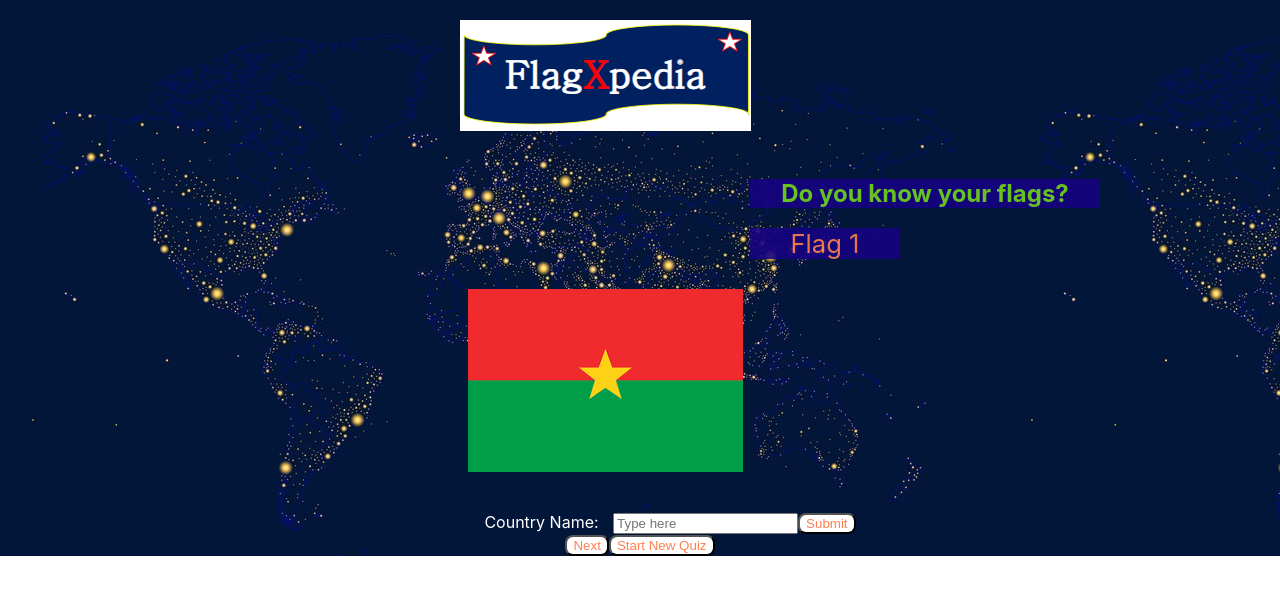
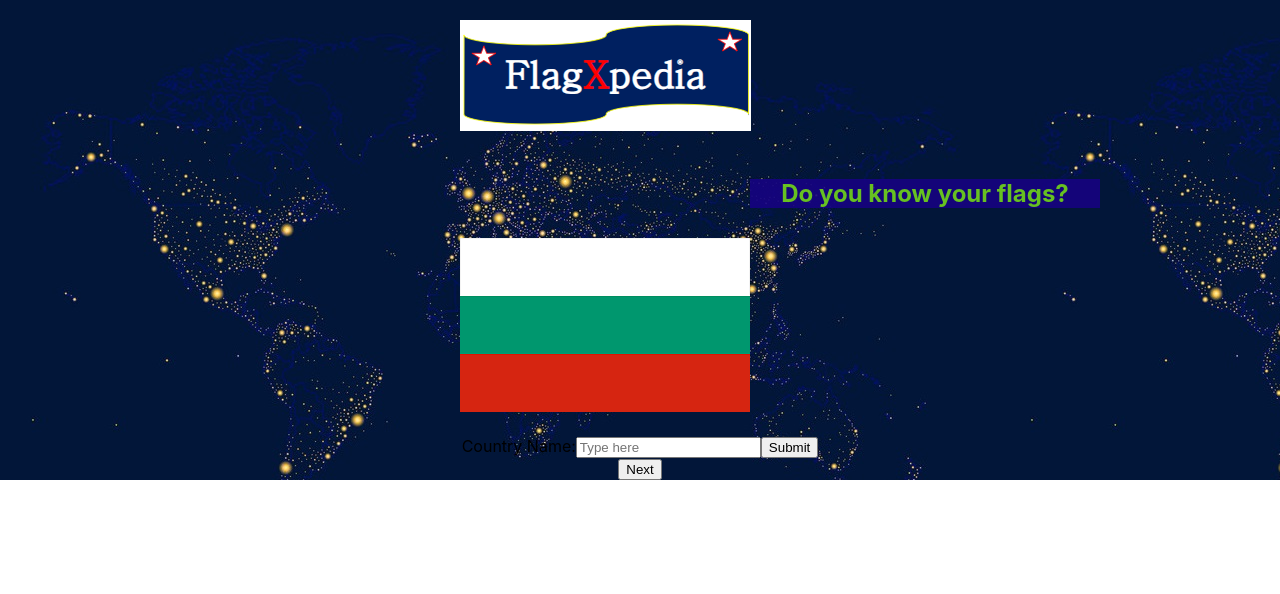
Before and after one commit to KMartinSA/Autotest, a React (Create React App) app: page / in a window 1280 px wide. Shown: the top 594 px of the page. Built offline with nearby package versions, Linux system fonts and the light colour scheme.

Commit message:
FlagFixedCode

```diff
--- a/src/App.js
+++ b/src/App.js
@@ -1,6 +1,6 @@
 import './App.css';
 import Header from './components/Headers.js'
-import Flags from './components/Flags.js'
+import helper_flags from './components/helper_flags.js'
 import Correct from './components/Correct.js'
 import Wrong from './components/Wrong.js'
 import { useState } from 'react';
@@ -9,110 +9,52 @@ import { useState } from 'react';
 
 function App() {
 
-  const flagValue = 'Germany';
 
   const [countryValue,setCountryValue] = useState ('');
   const [isCorrect, setIsCorrect] = useState(null);
+  const [randomFlag, setRandomFlag] = useState(helper_flags()); // Call the helper function for the first flag
 
-  // Enable and Disable the button
-  const [isButtonDisabled, setButtonDisabled] = useState (false);
-
- //All the counters to collect correct answers and how many questions
-  const [counter, setCounter] = useState (1);
-  const [clickCounter, setClickCounter] = useState (0);
-  const [correctCounter, setCorrectResults] = useState(0);
 
   const handleSubmit = (e) => {
-
     e.preventDefault();
-
-  //Function to get the input from the form below
-  const { countryName } = e.target;
-  setCountryValue(countryName.value);
-
-  //Function to see if your answer is correct or not
-   const answerIsCorrect = countryValue === flagValue;
-    setIsCorrect(answerIsCorrect);
-    //Add the counter to what question you are on
-    setCounter (counter + 1);
-    setClickCounter (clickCounter + 1);
-    setButtonDisabled(true);
+    const isAnswerCorrect = countryValue.trim().toLowerCase() === randomFlag.value.toLowerCase();
+    setIsCorrect(isAnswerCorrect);
+  };
 
 
-
-
-
-    //After 10 clicks resets the counter
-   if (counter > 9) {
-    setCounter(1)
-    setCorrectResults(0)
-   }
-
-   if (answerIsCorrect===true) {
-    setCorrectResults (correctCounter + 1)
-   }
-
-
-    console.log(countryValue,flagValue, countryValue.toLowerCase() === 'Germany');
+  const nextQuestion = () => {
+    setRandomFlag(helper_flags()); // Get a new random flag
+    setIsCorrect(null);
+    setCountryValue('');
   };
 
-  const nextQuestion = () => {
-    <Flags/>
-    setIsCorrect(null);
-    setButtonDisabled(false);
-
-  }
-
-  const startNewQuiz = () => {
-    <Flags/>
-    setCounter(1) ;
-    setCorrectResults(0);
-    setIsCorrect(null);
-    setButtonDisabled(false);
-
-
-  }
 
   return (
   <div className= 'app'>
 
     <Header/>
-    <p alt-text='flagCounter' className='flagCounter'>Flag {counter}
+       {/* Render the random flag */}
+       {randomFlag && (
+       <img src={randomFlag.src} className="flagImage" alt={`Flag of ${randomFlag.value}`} />
+     )}
 
-    </p>
-    <Flags/>
     <form onSubmit={handleSubmit}>
-    <label alt-text='countryName' className='countryLabel'> Country Name: </label>
-    <input name='countryName' placeholder='Type here'/>
-    <button disabled={isButtonDisabled} type='submit' className='submitButton' role='submit-btn'>
-        Submit
-      </button>
-
-      </form>
-
-      <button onClick={nextQuestion} className='nextButton' role='next-btn'>
-        Next
-      </button>
-
-      {isCorrect !== null && (
-        <p className='resultMessage'>
-
-            Your answer is {countryValue} <br/>
-            {isCorrect ? <Correct {...flagValue}/>: <Wrong/>}
-          <p>
-             You have answered {correctCounter}/{counter} correctly <br/>
-             You have submitted {clickCounter} questions
-          </p>
-        </p>
+       <label>Country Name:</label>
+       <input
+         placeholder="Type here"
+         value={countryValue}
+         onChange={(e) => setCountryValue(e.target.value)}
+       />
+       <button type="submit">Submit</button>
+     </form>
+     {isCorrect !== null && (
+       <p>
+         {isCorrect ? <Correct /> : <Wrong />}
+       </p>
+     )}
+     <button onClick={nextQuestion}>Next</button>
 
 
-      )}
-
-
-
-    <button onClick={startNewQuiz} className='restartQuiz' role='start-new-quiz-btn'>
-      Start New Quiz
-    </button>
 
   </div>
   );
--- a/src/components/Flags.js
+++ /dev/null
@@ -1,18 +0,0 @@
-import flags from './FlagImages.js';
-
-function Flags(randomObject) {
-
-    var randomObject = flags[Math.floor(Math.random() * flags.length)];
-    return (
-    <div>
-
-      <p>
-
-      <img src={randomObject.src} className="flagImage" alt={randomObject.value} /></p>
-
-    </div>
-
-
-    );
-  }
-  export default Flags;
--- /dev/null
+++ b/src/components/helper_flags.js
@@ -0,0 +1,8 @@
+import flags from './FlagImages'; // Import the flags array
+
+function helper_flags() {
+  // Generate a random flag object from the array
+  return flags[Math.floor(Math.random() * flags.length)];
+}
+
+export default helper_flags;
```
Also changed, not shown: src/components/Results.js (deleted, +0 -27 lines).
